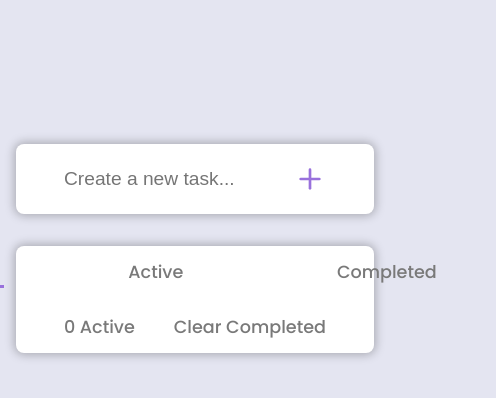
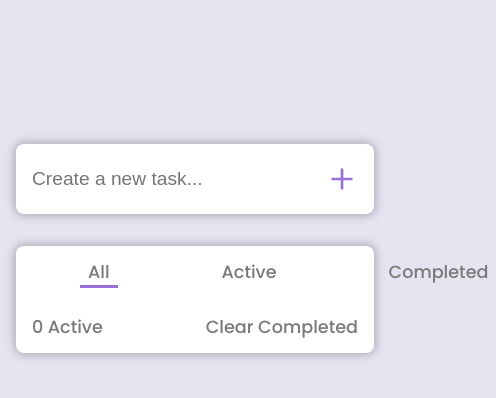
Before and after one commit to PetteriHavia/Task-App, a React (Create React App) app: page / in a window 390 px wide. Shown: the top 398 px of the page, 496 px wide, since content can reach past the window. Built offline with nearby package versions, Linux system fonts and the light colour scheme.

Commit message:
responsive css

```diff
--- a/src/components/styles/style.js
+++ b/src/components/styles/style.js
@@ -34,6 +34,10 @@ export const InputContainer = styled.div`
   align-items: center;
   width: 100%;
   padding: 0.5rem 3rem;
+
+  @media (max-width: 768px) {
+    padding: 0.5rem 1rem;
+  }
 `;
 
 export const CreateTaskButton = styled.button`
@@ -52,13 +56,19 @@ export const TabHeader = styled.div`
   display: flex;
   justify-content: center;
   padding: 0.8rem 3rem;
+
   h4 {
-    margin: 0rem 1.8rem;
+    margin: 0.7rem 1.8rem;
   }
-`;
 
-export const TabContent = styled.div`
+  @media (max-width: 768px) {
+    padding: 0.8rem 1rem;
+    justify-content: space-around;
 
+    h4 {
+      margin: 0rem 0.5rem;
+    }
+  }
 `;
 
 export const Box = styled.div`
@@ -66,10 +76,14 @@ export const Box = styled.div`
 `;
 
 export const Inner = styled.div`
-  padding: .8rem 3rem;
+  padding: 0.8rem 3rem;
   display: flex;
   justify-content: space-between;
   align-items: center;
+
+  @media (max-width: 768px) {
+    padding: 0.5rem 1rem;
+  }
 `;
 
 export const BoxInformation = styled.div`
@@ -79,12 +93,12 @@ export const BoxInformation = styled.div`
 
 export const CheckCircle = styled(FiCheckCircle)`
   font-size: 1.5rem;
-  color:#9971DC;
+  color: #9971dc;
 `;
 
 export const Circle = styled(FiCircle)`
   font-size: 1.5rem;
-  color:#797979;
+  color: #797979;
 `;
 
 export const DeleteButton = styled.button`
@@ -96,23 +110,14 @@ export const DeleteButton = styled.button`
 `;
 
 export const Page = styled.div`
-  p{
+  p {
     font-size: 1.2rem;
     padding: 0rem 1rem;
   }
 `;
 
-export const ActiveTasks = styled.div`
-
-`;
-
-export const CompletedTasks = styled.div`
-
-`;
-
 export const ListContainer = styled.div`
   margin-top: 2rem;
-  //padding: 1.5rem 3rem;
   box-shadow: 0px 0px 10px 2px rgba(0, 0, 0, 0.25);
   border-radius: 8px;
   max-width: 700px;
@@ -132,4 +137,8 @@ export const StatusBar = styled.div`
     font-weight: 500;
     font-size: 1.1rem;
   }
+
+  @media (max-width: 768px) {
+    padding: 0.8rem 1rem;
+  }
 `;
```
